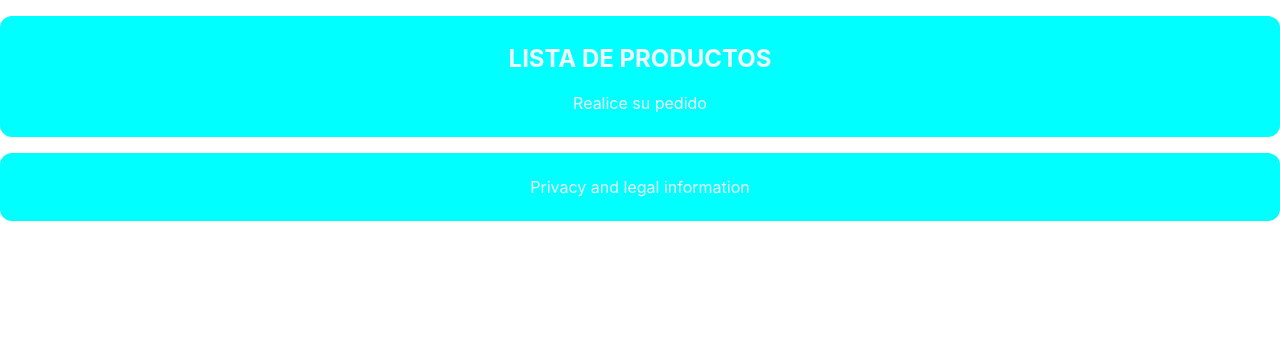
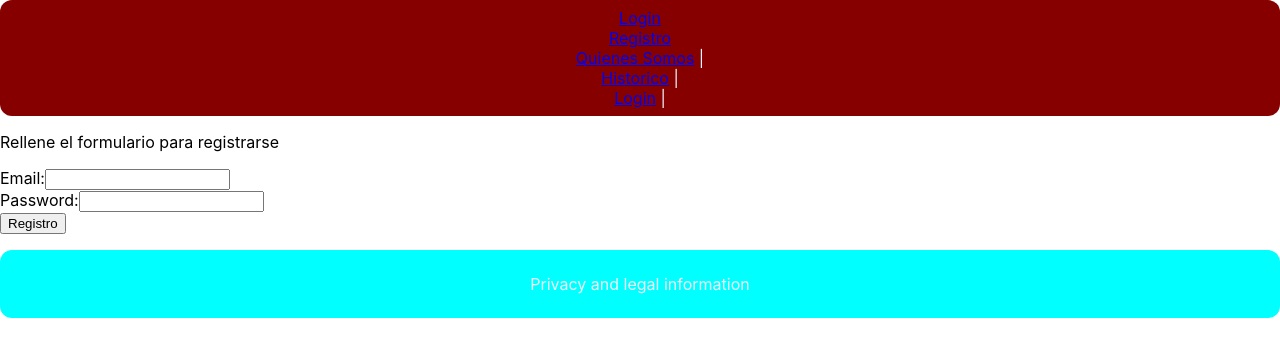
Before and after one commit to VictorMarco99/proyecto-dsm-Victor-Denis, a React (Create React App) app: page /registro in a window 1280 px wide. Shown: the top 356 px of the page. Built offline with nearby package versions, Linux system fonts and the light colour scheme; no server answers.

Commit message:
registro y login van bien

```diff
--- a/package.json
+++ b/package.json
@@ -7,7 +7,9 @@
     "@testing-library/react": "^13.4.0",
     "@testing-library/user-event": "^13.5.0",
     "axios": "^1.3.4",
+    "bootstrap": "^5.2.3",
     "react": "^18.2.0",
+    "react-bootstrap": "^2.7.2",
     "react-dom": "^18.2.0",
     "react-router-dom": "^6.9.0",
     "react-scripts": "5.0.1",
--- a/src/App.js
+++ b/src/App.js
@@ -9,6 +9,8 @@ import { Route, Routes } from 'react-router-dom';
 import Continuar_pedido from './Componentes/Continuar_pedido';
 import Formulario_pedido from './Componentes/Formulario_pedido';
 import Agradecimiento from './Componentes/Agradecimiento';
+import Login from './Componentes/NuevasPaginas/Login';
+import Registro from './Componentes/NuevasPaginas/Registro';
 
 function App() {
 
@@ -95,11 +97,12 @@ function App() {
        <>
         <Header />
             <Routes>
+                <Route path='login' element={<Login/>}/>
+                <Route path='registro' element={<Registro/>}/>
                 <Route path='/' element={contenidoProductos} />
                 <Route path='/Continuar_pedido' element={<Continuar_pedido Precio_total={Precio_total} Pedido={Pedido} productos={Lista_productos} actualizar_lista_app={actualizar_lista_app} />} />
                 <Route path='/Formulario' element={<Formulario_pedido Lista_productos_pedido={Lista_productos_pedido} />} />
                 <Route path='/Agradecimiento' element={<Agradecimiento/>} />
-
             </Routes>
 
         <Footer />
--- a/src/Componentes/NuevasPaginas/Login.js
+++ b/src/Componentes/NuevasPaginas/Login.js
@@ -1,6 +1,51 @@
-const Login =()=> {
-    return(
-        <h3>Hola</h3>
+import axios from "axios";
+import { useState } from "react";
+import Button from 'react-bootstrap/Button';
+import Form from 'react-bootstrap/Form';
+import Container from 'react-bootstrap/Container';
+import Row from 'react-bootstrap/Row';
+import Col from 'react-bootstrap/Col';
+import ReactDOM from "react-dom";
+
+const Login = () => {
+    const [email, setEmail] = useState('');
+    const [password, setPassword] = useState('');
+
+    const submitHandler = (event) => {
+        event.preventDefault();// esto es para que no se recargue la pagina
+
+        const authData = {
+            email: email,
+            password: password,
+            returnSecureToken: true,
+            // todo esto es lo que se  manda a nuestra peticion para logearnos
+
+        }
+        alert('hola');
+        console.log(email,password);
+    }
+
+
+
+
+    return (
+        <>
+        <p>ESte es mi orden de prueba</p>
+        <Form onSubmit={submitHandler}>
+            <Container>
+                <Row>
+                    <Col><Form.Label >Email:</Form.Label>
+                        <Form.Control onChange={(event) => setEmail(event.target.value)} type='email' value={email} /></Col>
+                    <Col><Form.Label>Password:</Form.Label>
+                        <Form.Control onChange={(event) => setPassword(event.target.value)} type='password' value={password} /></Col>
+
+                    <Col><Button  type="submit" variant="primary">Login</Button></Col>
+                    {/* <Col><Button type="submit" onClick={logoutHandler} variant="warning">Logout</Button></Col> */}
+
+                </Row>
+            </Container>
+        </Form>
+        </>
     )
 }
 export default Login;
--- a/src/Componentes/NuevasPaginas/Registro.js
+++ b/src/Componentes/NuevasPaginas/Registro.js
@@ -1,6 +1,54 @@
-const Registro= ()=> {
-    return(
-        <h3>Hola</h3>
+import axios from "axios";
+import { useState } from "react";
+import Button from 'react-bootstrap/Button';
+import Form from 'react-bootstrap/Form';
+import Container from 'react-bootstrap/Container';
+import Row from 'react-bootstrap/Row';
+import Col from 'react-bootstrap/Col';
+import  ReactDOM  from "react-dom";
+const Registro = (props) => {
+
+    const[email,setEmail]=useState('');
+    const[password,setPassword]=useState('');
+
+    const submitHandler =(event)=>{
+        event.preventDefault();// esto es para que no se recargue la pagina
+
+        const authData ={
+            email:email,
+            password:password,
+            returnSecureToken: true,
+            // todo esto es lo que se  manda a nuestra peticion para logearnos
+        }
+        axios.post('https://identitytoolkit.googleapis.com/v1/accounts:signUp?key=AIzaSyDxgzgAJ2WVbYPp-C_5xFtaYhr-gGYZF8k',authData)
+        .then((response)=>{
+            console.log(response);
+            // props.actualizarLogin(true,response.data);
+            alert('registro completado');
+        }).catch((error)=>{
+            alert('usuario incorrecto');
+        })
+    }
+
+
+    return (
+        // el onSubmit se pone aqui porque es cuando se envie el formulario
+        <>
+        <p>Rellene el formulario para registrarse</p>
+        <Form onSubmit={submitHandler}>
+            <Container>
+                <Row>
+                    <Col><Form.Label >Email:</Form.Label>
+                        <Form.Control onChange={(event)=>setEmail(event.target.value)} type='email' value={email} /></Col>
+                    <Col><Form.Label>Password:</Form.Label>
+                        <Form.Control onChange={(event)=>setPassword(event.target.value)} type='password' value={password} /></Col>
+
+                    <Col><Button  type="submit" variant="primary">Registro</Button></Col>
+
+                </Row>
+            </Container>
+        </Form>
+        </>
     )
 }
 export default Registro;
--- a/src/Componentes/UI/Header.css
+++ b/src/Componentes/UI/Header.css
@@ -1,8 +1,8 @@
-.header {
+.Header {
     padding: 0.5rem;
-    margin: 1rem 0;
+    margin: 1 rem 0;
     border-radius: 12px;
-    background-color: aqua;
+    background-color: #860000;
     text-align: center;
-    color: aliceblue;
-}
+    color:aliceblue;
+  }
--- a/src/Componentes/UI/Header.js
+++ b/src/Componentes/UI/Header.js
@@ -1,14 +1,41 @@
+import { useContext } from 'react';
+// import AutContext from '../../Store/AutContext';
 import './Header.css';
+import Nav from 'react-bootstrap/Nav';
+import { Link } from 'react-router-dom';
 
-const Header =()=> {
+function Header() {
+
+    // const contextAut = useContext(AutContext);
     return (
-        <div className='header'>
-            <h2>LISTA DE PRODUCTOS</h2>
-            <p>Realice su pedido</p>
+        <div className='Header'>
+            <Nav className='justify-content-end'>
+                <Nav.Item >
+                    <Link to='/login'>Login</Link>
+                </Nav.Item>
+                <Nav.Item >
+                    <Link to='/registro'>Registro</Link>
+                </Nav.Item>
+                <Nav.Item >
+                    <Link to='/about-us'>Quienes Somos</Link> | {' '}
+                </Nav.Item>
+                <Nav.Item >
+                    <Link to='/hisotrico'>Historico</Link> | {' '}
+                </Nav.Item>
+                <Nav.Item >
+                    <Link to='/login'>Login</Link> | {' '}
+                </Nav.Item>
 
+                {/* <Nav.Item >
+                    <Link to='/contact?sede=Pamplona&persona=Julián'>Contacto</Link>| {' '}
+                </Nav.Item> */}
+            </Nav>
         </div>
+        // lo que hace ese contextAut .login es que si
+        // mi variable login es true, muestra ese texto
+        // cambiar es valor en App
 
-     )
+    )
 }
 
 export default Header;
```
Also changed, not shown: 1 other file (tests, documents, lock files or other folders).
